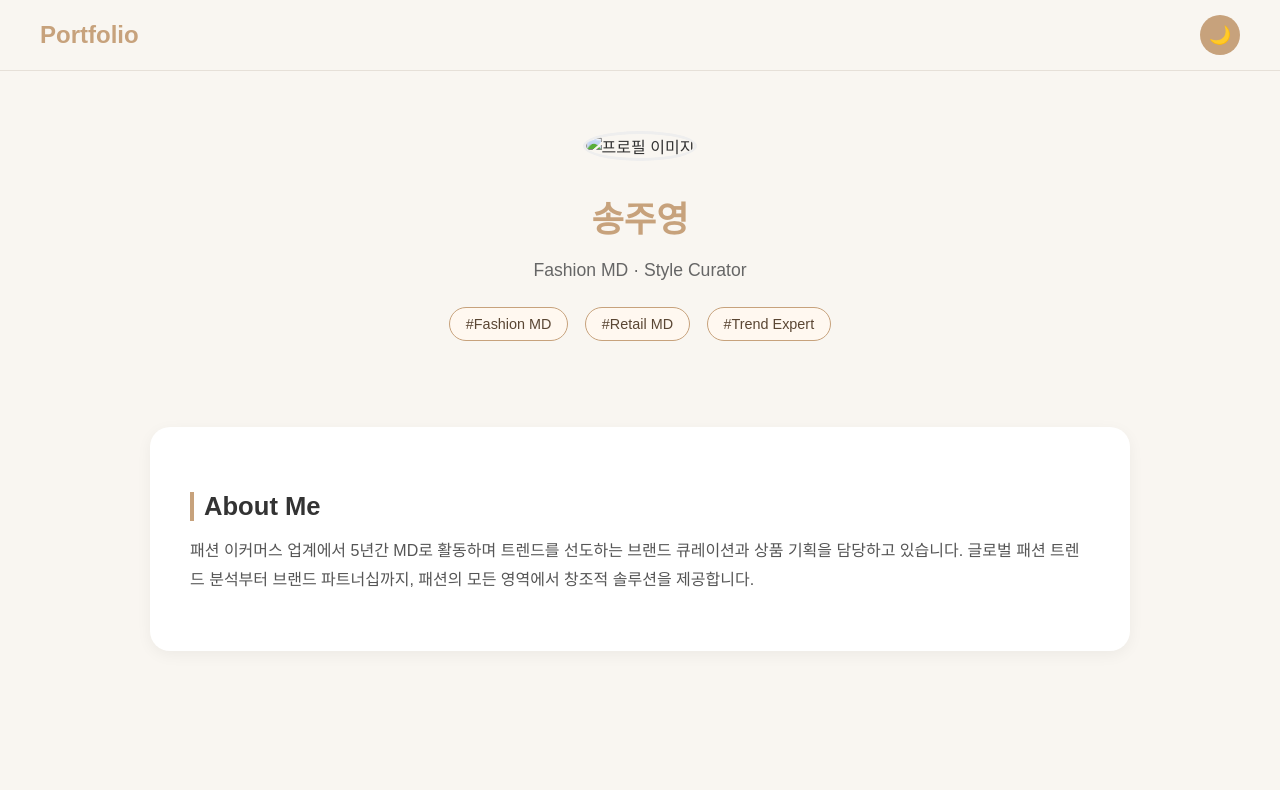
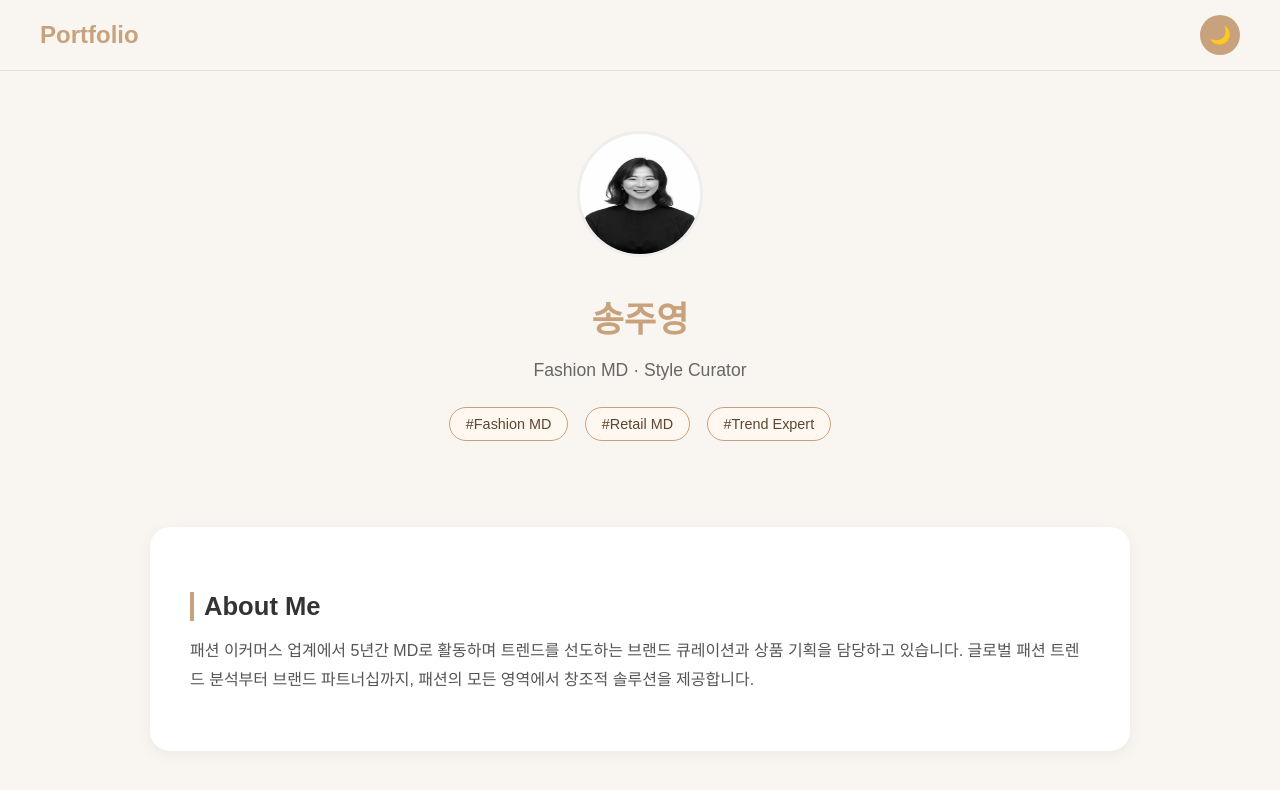
Before and after one commit to lifecreator-jy/lifecreator-jy.github.io, a plain HTML site: page index.html in a window 1280 px wide. Drawn offline with Linux system fonts and the light colour scheme.

Commit message:
index.html

```diff
--- a/index.html
+++ b/index.html
@@ -120,7 +120,7 @@
 
   <!-- 프로필 -->
 <section class="profile">
-    <img src="사원증사진.jpg" alt="프로필 이미지">
+  <img src="images/사원증사진.jpg" alt="프로필 이미지">
   <h2>송주영</h2>
   <p>Fashion MD · Style Curator</p>
   <div class="tags">
```
Lines whose indentation alone changed are shown as unchanged.
